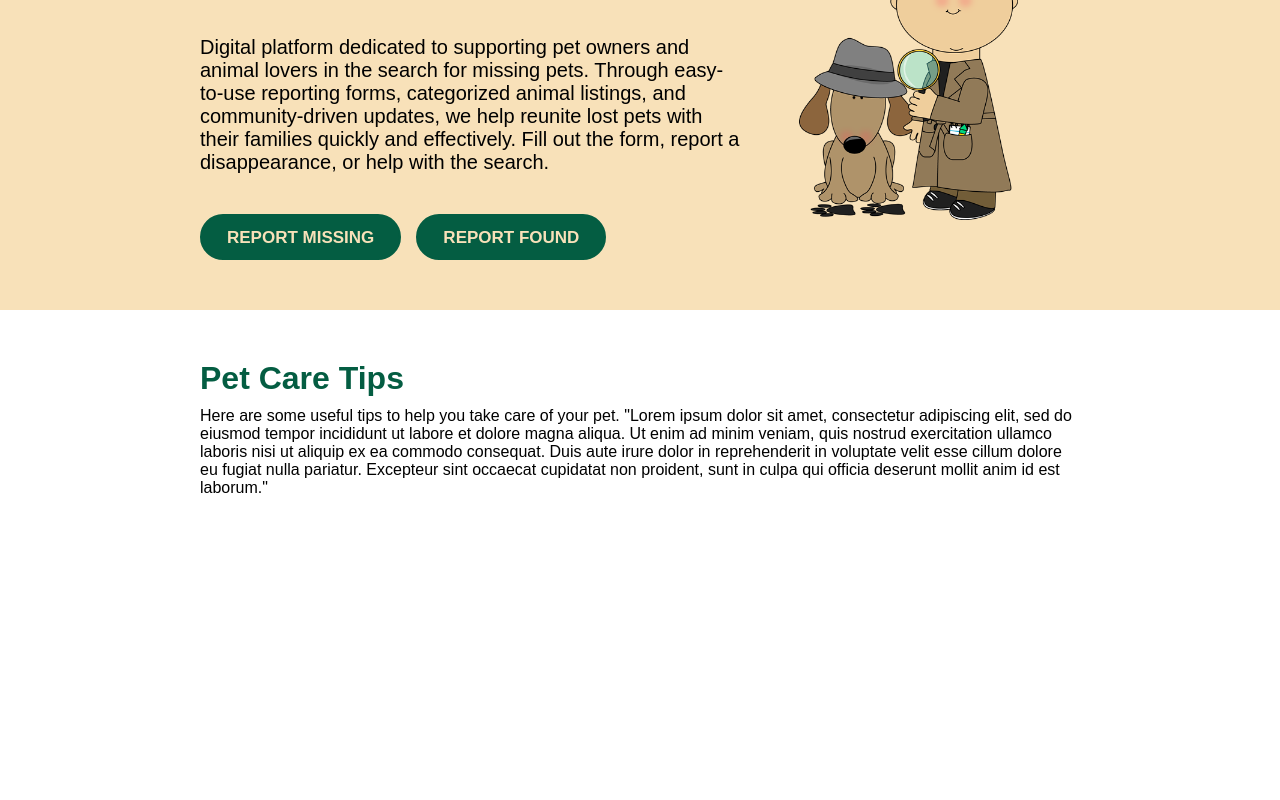
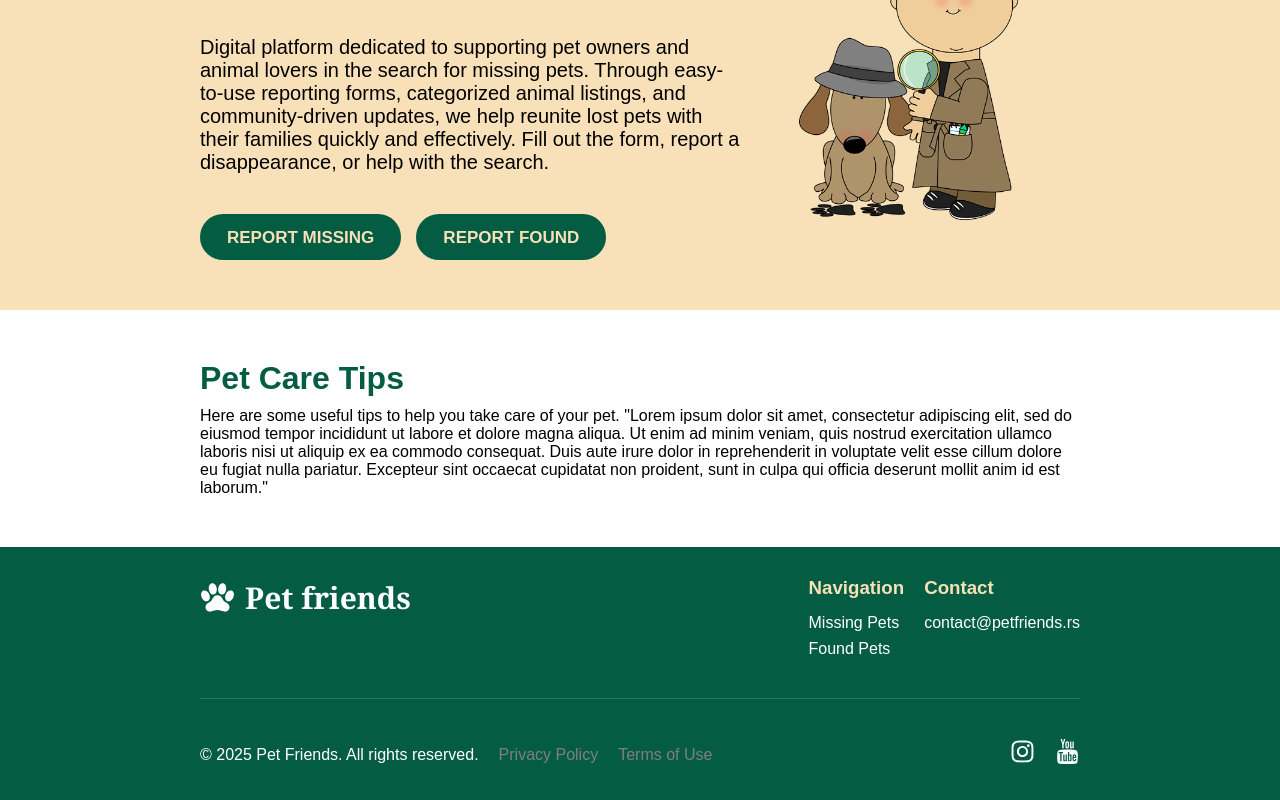
Before and after one commit to Djordjo24/pet-friends-app, a React (Vite) app: page / in a window 1280 px wide. Shown: the part 253-1053 px from the top of the page. Before the commit the page ends 800 px from the top, so only its background shows below. Built offline with nearby package versions, Linux system fonts and the light colour scheme.

Commit message:
feat(footer): implement Footer and add it to multiple pages

```diff
--- /dev/null
+++ b/src/components/Footer/Footer.css
@@ -0,0 +1,93 @@
+footer {
+  background-color: var(--green-color);
+  padding: 30px 200px;
+}
+
+footer .sectionOne {
+  background-color: transparent;
+  width: 100%;
+  display: flex;
+  justify-content: space-between;
+}
+
+footer .sectionOne .logo {
+  display: flex;
+  align-items: center;
+  text-decoration: none;
+  color: #ffff;
+}
+
+footer .sectionOne .logo .icon {
+  font-size: 35px;
+  margin-right: 10px;
+}
+
+footer .sectionOne .logo h1 {
+  font-size: 30px;
+  font-family: Georgia, "Times New Roman", Times, serif;
+}
+
+footer .sectionOne .footerContent {
+  display: flex;
+  gap: 20px;
+}
+
+footer .sectionOne .footerContent section {
+  width: max-content;
+  background-color: transparent;
+}
+
+footer .footerContent section h3 {
+  color: var(--beige-color);
+  padding-bottom: 15px;
+}
+
+footer .footerContent section nav {
+  display: grid;
+  gap: 8px;
+}
+
+footer .sectionTwo {
+  width: 100%;
+  height: 1px;
+  background-color: #ffffff28;
+  margin: 40px 0;
+}
+
+footer .sectionThree {
+  width: 100%;
+  background-color: transparent;
+  display: flex;
+  justify-content: space-between;
+  align-items: center;
+}
+
+footer .sectionThree div {
+  display: flex;
+  gap: 20px;
+  color: #ffff;
+}
+
+footer .sectionThree a {
+  color: #807f7f;
+}
+
+footer .sectionThree .social a {
+  color: #ffff;
+  font-size: 25px;
+}
+
+footer .sectionThree .social a:hover {
+  color: var(--beige-color);
+}
+
+footer a {
+  color: #ffff;
+  text-decoration: none;
+  cursor: pointer;
+  transition: 0.5s ease;
+}
+
+footer a:hover {
+  color: var(--beige-color);
+}
--- /dev/null
+++ b/src/components/Footer/Footer.tsx
@@ -0,0 +1,53 @@
+import "./Footer.css";
+import { IoPaw } from "react-icons/io5";
+import { FaInstagram } from "react-icons/fa";
+import { TfiYoutube } from "react-icons/tfi";
+import { Link } from "react-router-dom";
+
+const Footer = () => {
+  return (
+    <footer>
+      <section className="sectionOne">
+        <div>
+          <Link to="/" className="logo">
+            <IoPaw className="icon" />
+            <h1>Pet friends</h1>
+          </Link>
+        </div>
+        <div className="footerContent">
+          <section>
+            <h3>Navigation</h3>
+            <nav>
+              <Link to="/MissingPets">Missing Pets</Link>
+              <Link to="/FoundPets">Found Pets</Link>
+            </nav>
+          </section>
+          <section>
+            <h3>Contact</h3>
+            <a href="mailto:contact@petfriends.rs">contact@petfriends.rs</a>
+          </section>
+        </div>
+      </section>
+
+      <section className="sectionTwo"></section>
+
+      <section className="sectionThree">
+        <div>
+          <p>© 2025 Pet Friends. All rights reserved.</p>
+          <Link to="/">Privacy Policy</Link>
+          <Link to="/">Terms of Use</Link>
+        </div>
+        <div className="social">
+          <a>
+            <FaInstagram />
+          </a>
+          <a>
+            <TfiYoutube />
+          </a>
+        </div>
+      </section>
+    </footer>
+  );
+};
+
+export default Footer;
--- a/src/components/PetProfile/PetProfile.tsx
+++ b/src/components/PetProfile/PetProfile.tsx
@@ -3,6 +3,7 @@ import { useParams } from "react-router-dom";
 import { toUpperCase } from "../../utils/utils";
 import Header from "../Header/Header";
 import Map from "../Map/Map.tsx";
+import Footer from "../Footer/Footer.tsx";
 
 interface PetProfileProps {
   status: string;
@@ -99,6 +100,7 @@ const PetProfile = ({ status }: PetProfileProps) => {
           </section>
         )}
       </main>
+      <Footer />
     </div>
   );
 };
--- a/src/pages/FormPage/FormPage.tsx
+++ b/src/pages/FormPage/FormPage.tsx
@@ -1,6 +1,7 @@
 import "./FormPage.css";
 import Header from "../../components/Header/Header.tsx";
 import Form from "../../components/Form/Form.tsx";
+import Footer from "../../components/Footer/Footer.tsx";
 
 interface FormPageProps {
   status: string;
@@ -11,6 +12,7 @@ const FormPage = ({ status }: FormPageProps) => {
     <div className="formPage">
       <Header />
       <Form status={status} />
+      <Footer />
     </div>
   );
 };
--- a/src/pages/Homepage/Homepage.tsx
+++ b/src/pages/Homepage/Homepage.tsx
@@ -1,6 +1,7 @@
 import "./Homepage.css";
 import { Link } from "react-router-dom";
 import Header from "../../components/Header/Header.tsx";
+import Footer from "../../components/Footer/Footer.tsx";
 import detective from "../../assets/images/detective.png";
 
 const Homepage = () => {
@@ -50,6 +51,7 @@ const Homepage = () => {
           </p>
         </div>
       </main>
+      <Footer />
     </div>
   );
 };
--- a/src/pages/PetDirectory/PetDirectory.tsx
+++ b/src/pages/PetDirectory/PetDirectory.tsx
@@ -5,6 +5,7 @@ import { petCategories } from "../../mockData/mockData.tsx";
 import Header from "../../components/Header/Header.tsx";
 import PetCategory from "../../components/PetCategory/PetCategory.tsx";
 import PetCard from "../../components/PetCard/PetCard.tsx";
+import Footer from "../../components/Footer/Footer.tsx";
 
 interface PetDirectoryProps {
   status: string;
@@ -68,6 +69,7 @@ const PetDirectory = ({ status }: PetDirectoryProps) => {
           </div>
         </div>
       </main>
+      <Footer />
     </div>
   );
 };
```
